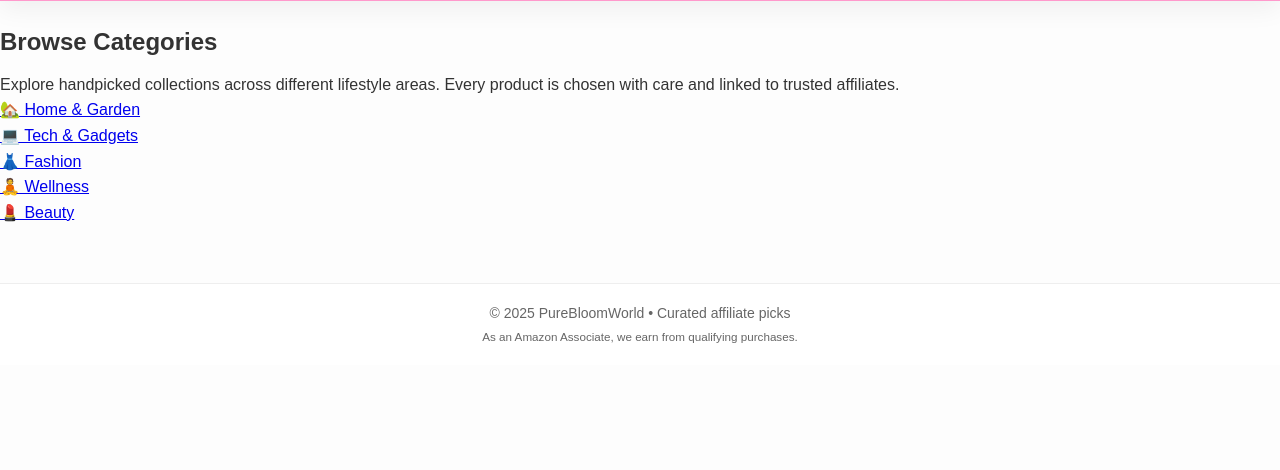
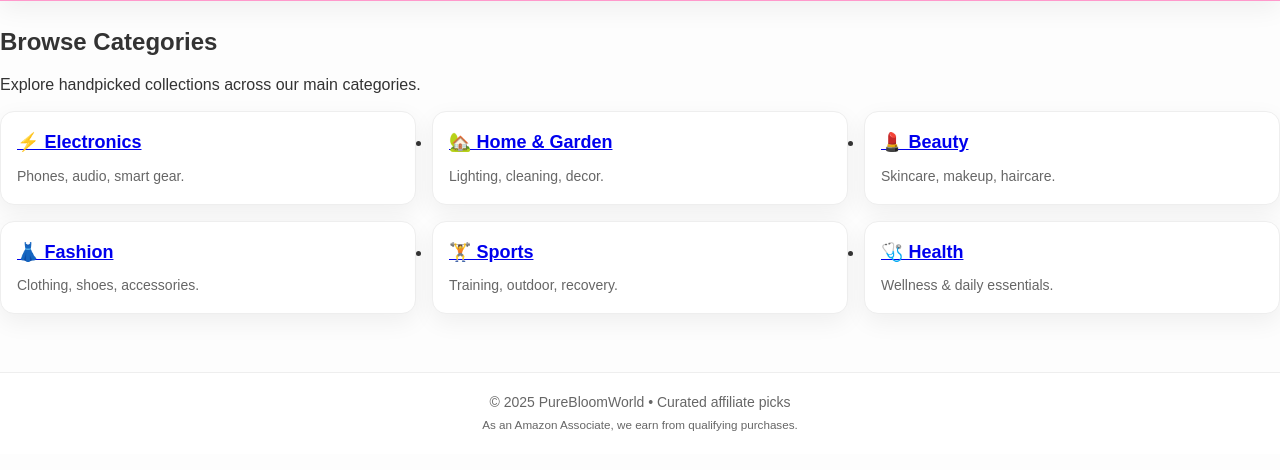
Before and after one commit to Tom-debug-design/purebloomworld-site, a plain HTML site: page categories.html in a window 1280 px wide. Shown: the part 88-558 px from the top of the page. Drawn offline with Linux system fonts and the light colour scheme.

Commit message:
Update categories.html

```diff
--- a/categories.html
+++ b/categories.html
@@ -25,17 +25,15 @@
   <main>
     <div class="wrap">
       <h2>Browse Categories</h2>
-      <p>
-        Explore handpicked collections across different lifestyle areas.
-        Every product is chosen with care and linked to trusted affiliates.
-      </p>
+      <p>Explore handpicked collections across our main categories.</p>
 
-      <ul class="category-list">
-        <li><a href="home-garden.html">🏡 Home & Garden</a></li>
-        <li><a href="tech.html">💻 Tech & Gadgets</a></li>
-        <li><a href="fashion.html">👗 Fashion</a></li>
-        <li><a href="wellness.html">🧘 Wellness</a></li>
-        <li><a href="beauty.html">💄 Beauty</a></li>
+      <ul class="grid">
+        <li class="card"><h3><a href="electronics.html">⚡ Electronics</a></h3><p>Phones, audio, smart gear.</p></li>
+        <li class="card"><h3><a href="home-and-garden.html">🏡 Home &amp; Garden</a></h3><p>Lighting, cleaning, decor.</p></li>
+        <li class="card"><h3><a href="beauty.html">💄 Beauty</a></h3><p>Skincare, makeup, haircare.</p></li>
+        <li class="card"><h3><a href="fashion.html">👗 Fashion</a></h3><p>Clothing, shoes, accessories.</p></li>
+        <li class="card"><h3><a href="sports.html">🏋️ Sports</a></h3><p>Training, outdoor, recovery.</p></li>
+        <li class="card"><h3><a href="health.html">🩺 Health</a></h3><p>Wellness & daily essentials.</p></li>
       </ul>
     </div>
   </main>
```
